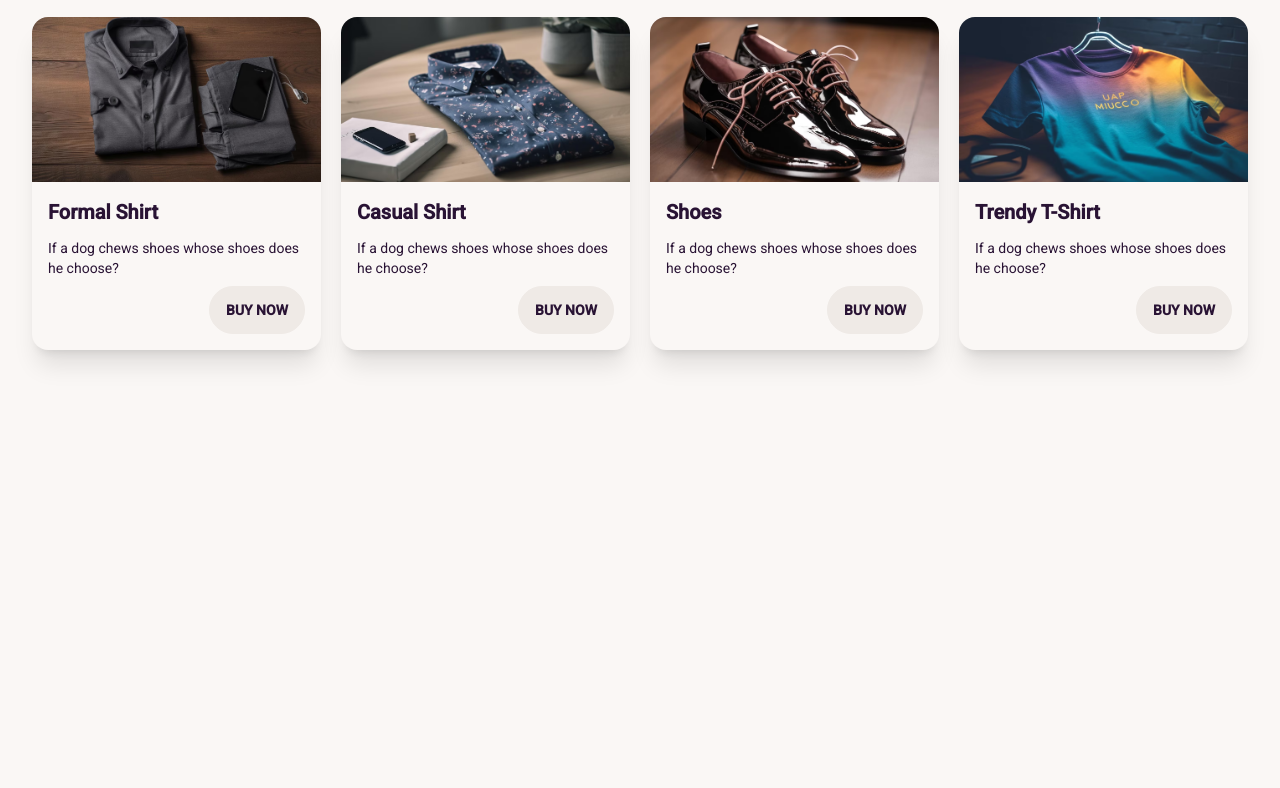
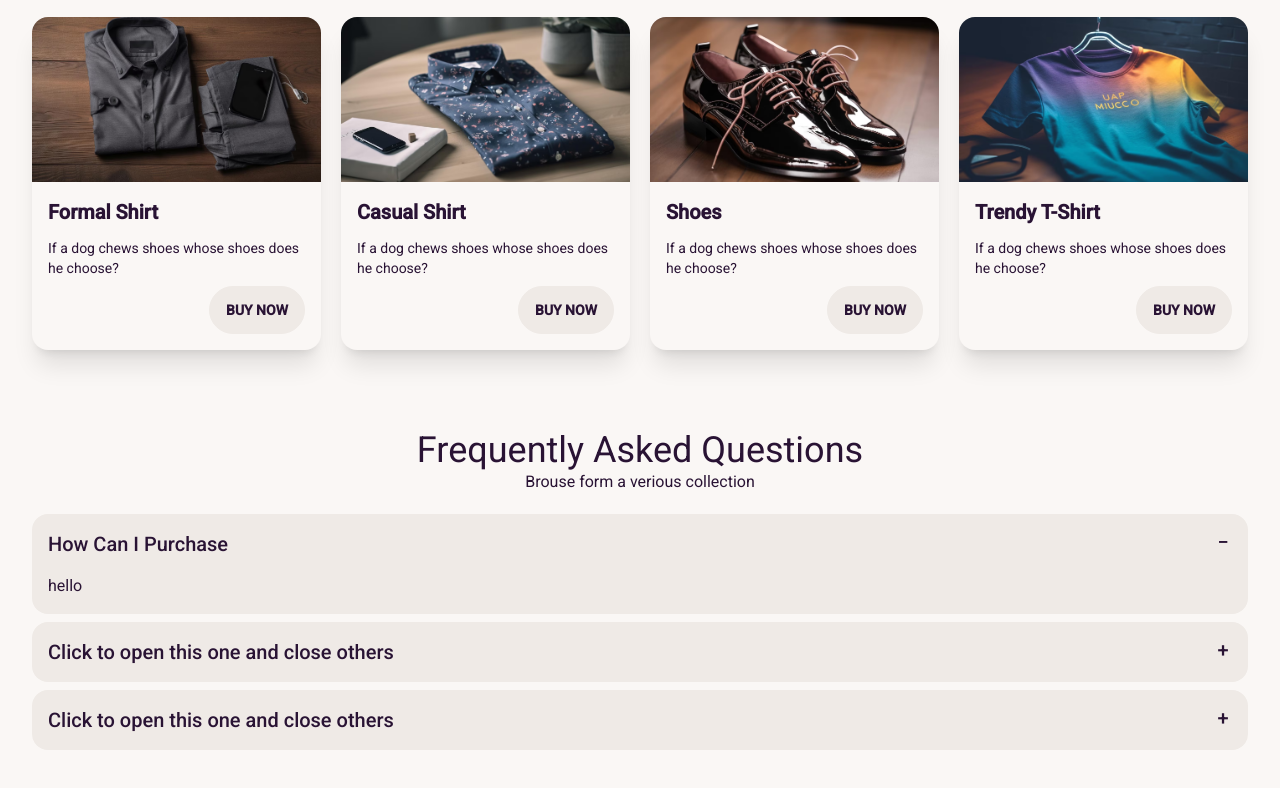
Before and after one commit to akhlas789/daisy-man-website, a plain HTML site: page index.html in a window 1280 px wide. Shown: the part 1799-2587 px from the top of the page. Before the commit the page ends 2209 px from the top, so only its background shows below. Drawn offline with nearby package versions, Linux system fonts and the light colour scheme.

Commit message:
accordian section added

```diff
--- a/index.html
+++ b/index.html
@@ -184,8 +184,7 @@
                 </div>
             </div>
             <div class="card card-compact bg-base-100 shadow-xl">
-                <figure><img
-                        src="/images/elegant-businessman-shirt-wooden-desk-stack-generated-by-ai_188544-34678.avif"
+                <figure><img src="/images/elegant-businessman-shirt-wooden-desk-stack-generated-by-ai_188544-34678.avif"
                         alt="Shoes" /></figure>
                 <div class="card-body">
                     <h2 class="card-title">Casual Shirt</h2>
@@ -208,8 +207,7 @@
                 </div>
             </div>
             <div class="card card-compact bg-base-100 shadow-xl">
-                <figure><img
-                        src="/images/blue-yellow-t-shirt-wooden-hanger-generated-by-ai_188544-42185.avif"
+                <figure><img src="/images/blue-yellow-t-shirt-wooden-hanger-generated-by-ai_188544-42185.avif"
                         alt="Shoes" /></figure>
                 <div class="card-body">
                     <h2 class="card-title">Trendy T-Shirt</h2>
@@ -222,6 +220,42 @@
         </div>
     </section>
     <!-- product section end hare -->
+    <!-- faq section start hare -->
+    <section class="mx-auto px-8 md:16 lg:24 py-5 my-10">
+        <div class="mb-5 text-center">
+            <h1 class="text-2xl md:text-4xl">Frequently Asked Questions</h1>
+            <p class="text-xm">Brouse form a verious collection</p>
+        </div>
+        <!-- Accordian -->
+        <div class="collapse collapse-plus bg-base-200 mb-2">
+            <input type="radio" name="my-accordion-3" checked="checked" />
+            <div class="collapse-title text-xl font-medium">
+                How Can I Purchase
+            </div>
+            <div class="collapse-content">
+                <p>hello</p>
+            </div>
+        </div>
+        <div class="collapse collapse-plus bg-base-200 mb-2">
+            <input type="radio" name="my-accordion-3" />
+            <div class="collapse-title text-xl font-medium">
+                Click to open this one and close others
+            </div>
+            <div class="collapse-content">
+                <p>hello</p>
+            </div>
+        </div>
+        <div class="collapse collapse-plus bg-base-200">
+            <input type="radio" name="my-accordion-3" />
+            <div class="collapse-title text-xl font-medium">
+                Click to open this one and close others
+            </div>
+            <div class="collapse-content">
+                <p>hello</p>
+            </div>
+        </div>
+    </section>
+    <!-- faq section end hare -->
 </body>
 
 </html>
```
